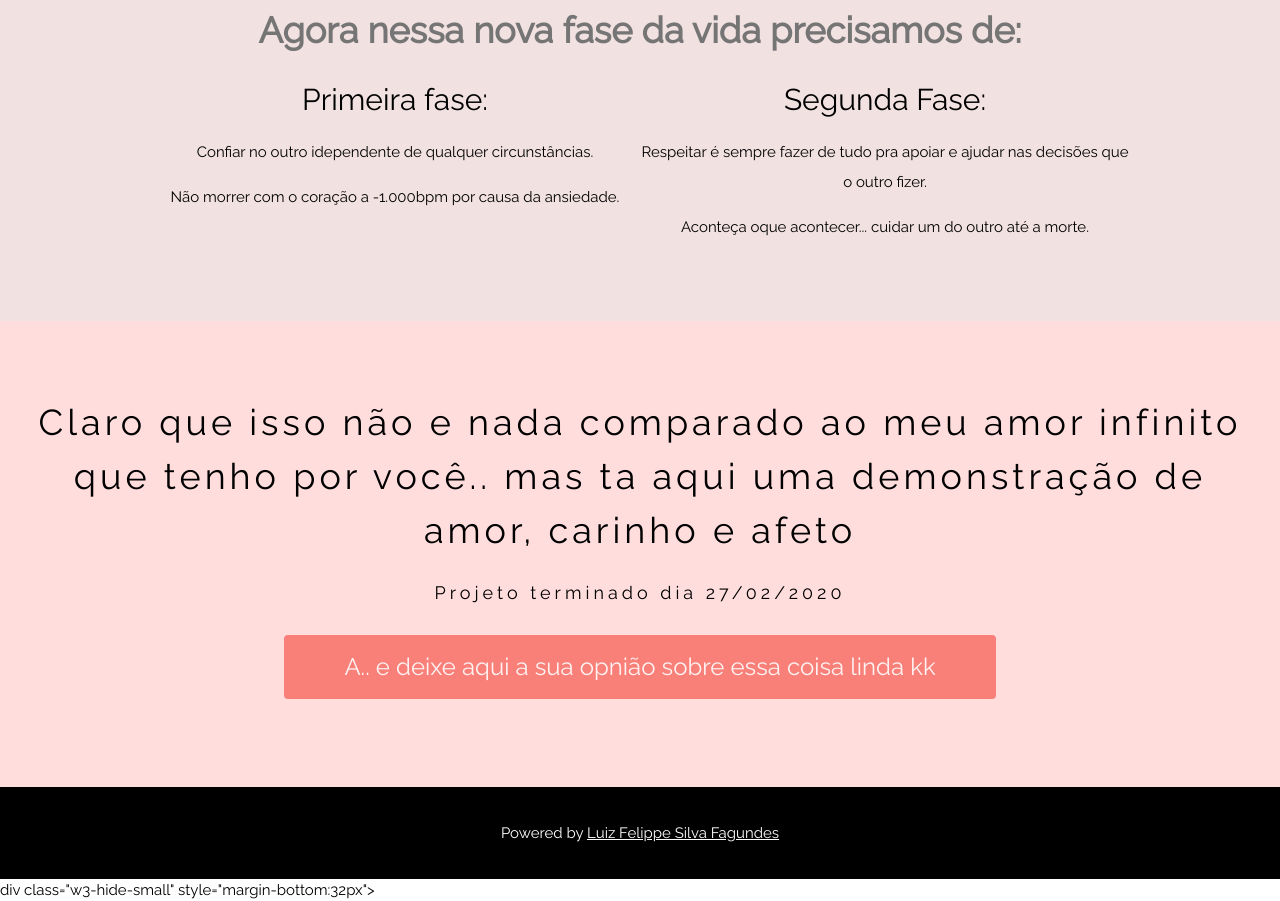
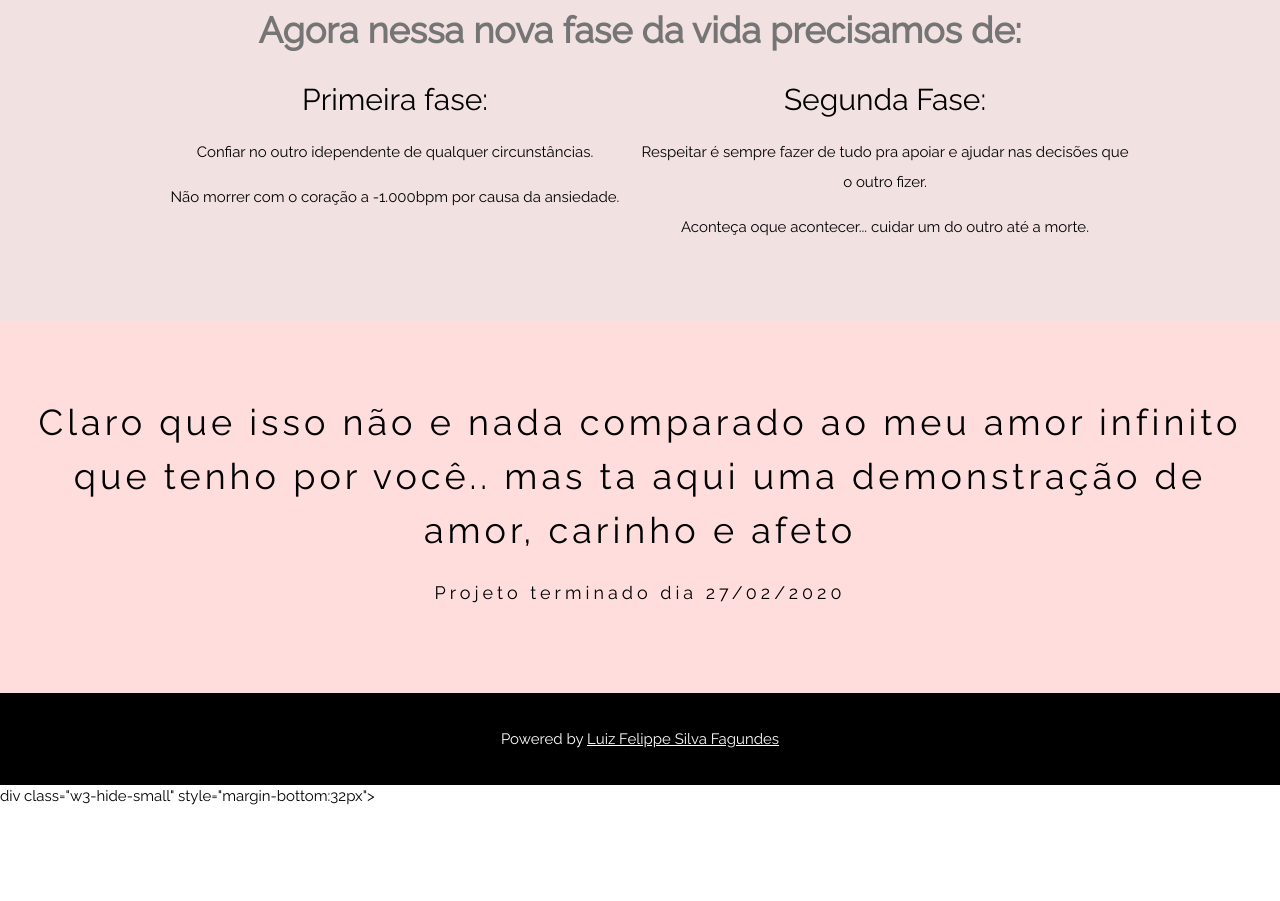
Before and after one commit to LuizFelippeSilvaFagundes/nossosite.github.io, a plain HTML site: page index.html in a window 1280 px wide. Shown: the part 2126-3027 px from the top of the page. After the commit the page ends 2933 px from the top, so only its background shows below. Drawn offline with nearby package versions, Linux system fonts and the light colour scheme.

Commit message:
Update index.html

```diff
--- a/index.html
+++ b/index.html
@@ -86,9 +86,6 @@ p {line-height: 2}
 <div class="w3-container w3-padding-64 w3-pale-red w3-center w3-wide" id="rsvp">
  <h1>Claro que isso não e nada comparado ao meu amor infinito que tenho por você.. mas ta aqui uma demonstração de amor, carinho e afeto</h1>
  <p class="w3-large">Projeto terminado dia 27/02/2020 </p>
- <p class="w3-xlarge">
-   <button onclick="document.getElementById('id01').style.display='block'" class="w3-button w3-round w3-red w3-opacity w3-hover-opacity-off" style="padding:8px 60px">A.. e deixe aqui a sua opnião sobre essa coisa linda kk</button>
- </p>
 </div>
 
 <!-- Footer -->
```
